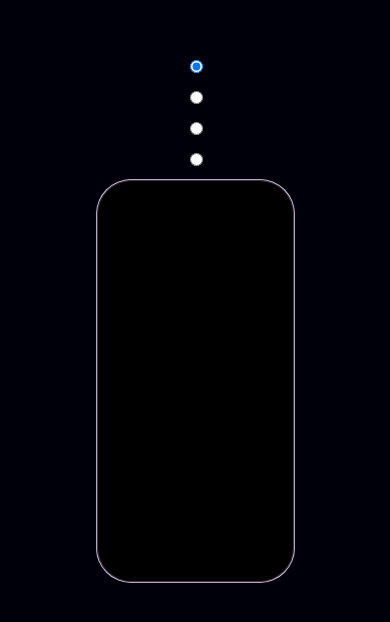
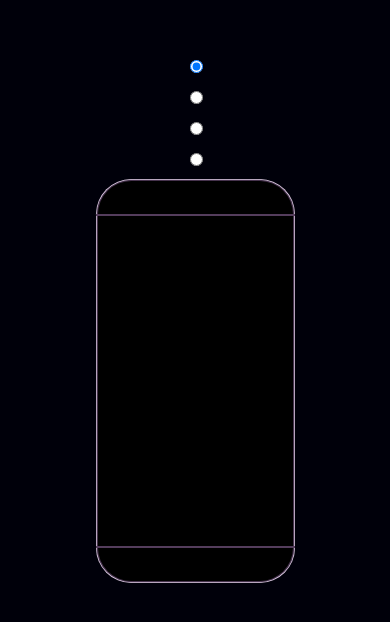
Before and after one commit to chrisAXZA/HTML-CSS, a plain HTML site: page SmartPhone-Screen/index.html in a window 390 px wide. Shown: the part 104-726 px from the top of the page. Drawn offline with Linux system fonts and the light colour scheme.

Commit message:
Add phone::before styling in style.css

```diff
--- a/SmartPhone-Screen/style.css
+++ b/SmartPhone-Screen/style.css
@@ -66,3 +66,15 @@ body {
     animation: appear 1s var(--ease-out) forwards;
     --webkit-backface-visibility: hidden;
 }
+
+.phone::before {
+    content: "";
+    position: absolute;
+    top: var(--border-radius);
+    right: calc(var(--border-width) * -1);
+    bottom: calc(var(--border-radius));
+    left: calc(var(--border-width) * -1);
+    border: 0.5em solid hsl(var(--c-h), 20%, 30%);
+    border-left-width: 0;
+    border-right-width: 0;
+}
```
